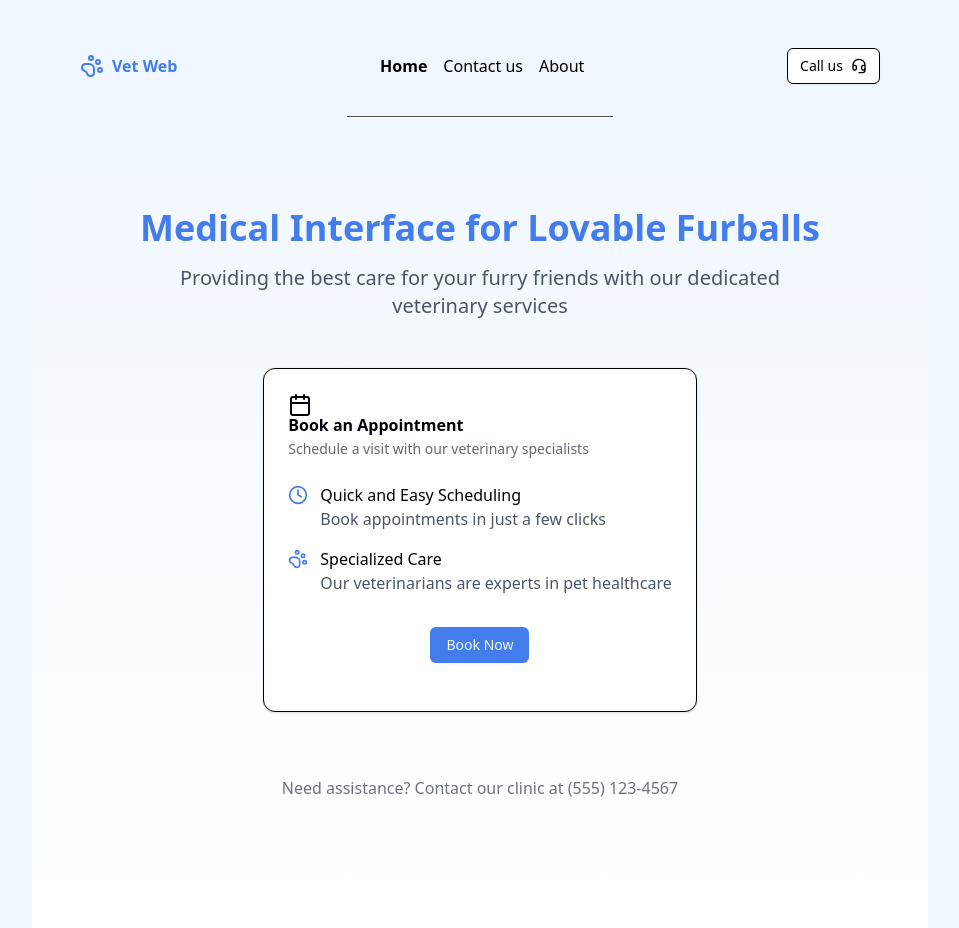
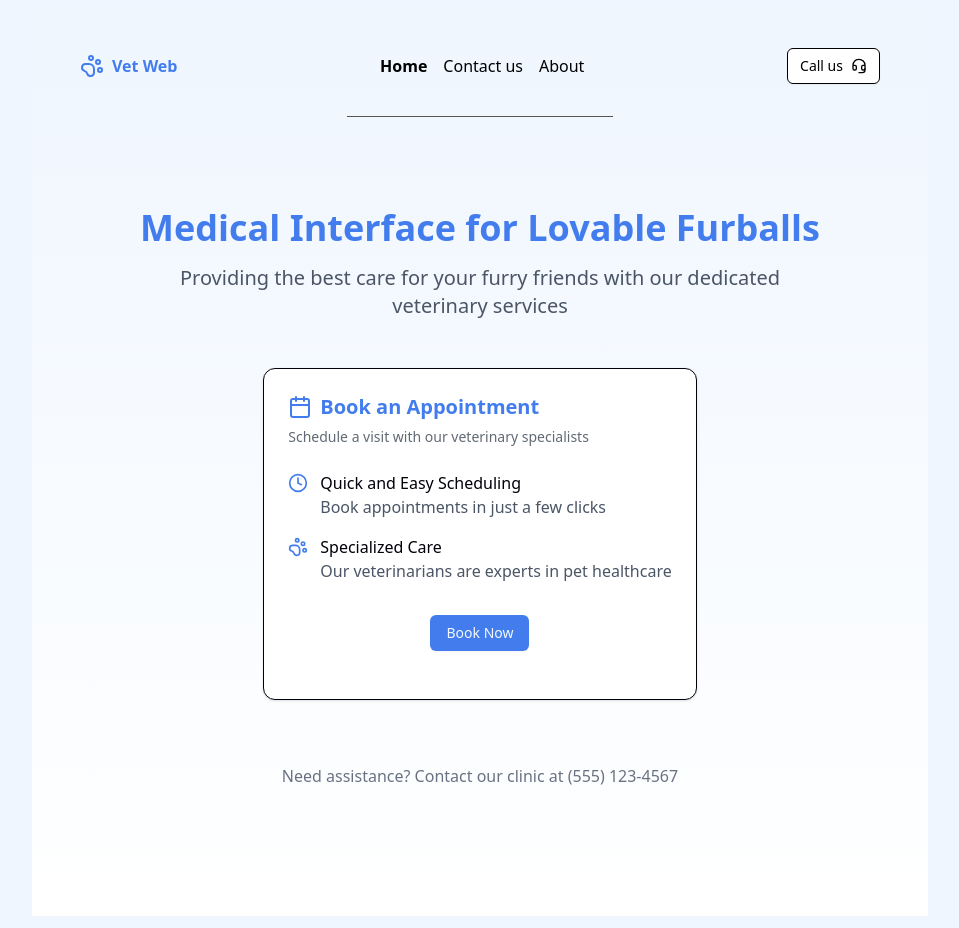
Before and after one commit to Shuunen/vet-web, a React (Vite) app: page / in a window 1280 px wide. Shown: the whole page, without its empty margins (160-1119 px from the left). Built offline with nearby package versions, Linux system fonts and the light colour scheme.

Commit message:
refactor: replace Select component with FormSelect and update index route to use BookAppointmentCard

```diff
--- /dev/null
+++ b/src/components/molecules/book-appointment-card.tsx
@@ -0,0 +1,43 @@
+import { Button } from '@/components/ui/button'
+import { Card, CardContent, CardDescription, CardFooter, CardHeader, CardTitle } from '@/components/ui/card'
+import { Link } from '@tanstack/react-router'
+import { Calendar, Clock, PawPrint } from 'lucide-react'
+
+export function BookAppointmentCard() {
+  return (
+    <Card>
+      <CardHeader>
+        <CardTitle>
+          <div className="flex items-center text-xl text-primary">
+            <Calendar className="mr-2 h-6 w-6" />
+            Book an Appointment
+          </div>
+        </CardTitle>
+        <CardDescription>Schedule a visit with our veterinary specialists</CardDescription>
+      </CardHeader>
+      <CardContent>
+        <div className="space-y-4">
+          <div className="flex items-start">
+            <Clock className="h-5 w-5 text-primary mr-3 mt-0.5" />
+            <div>
+              <h3 className="font-medium">Quick and Easy Scheduling</h3>
+              <p className="text-gray-600">Book appointments in just a few clicks</p>
+            </div>
+          </div>
+          <div className="flex items-start">
+            <PawPrint className="h-5 w-5 text-primary mr-3 mt-0.5" />
+            <div>
+              <h3 className="font-medium">Specialized Care</h3>
+              <p className="text-gray-600">Our veterinarians are experts in pet healthcare</p>
+            </div>
+          </div>
+        </div>
+      </CardContent>
+      <CardFooter className="flex justify-center pb-6 pt-2">
+        <Link to="/book-appointment/step-1">
+          <Button variant="default">Book Now</Button>
+        </Link>
+      </CardFooter>
+    </Card>
+  )
+}
--- a/src/components/molecules/select.tsx
+++ b/src/components/molecules/form-select.tsx
@@ -48,7 +48,7 @@ function getSelection(options: Props['options'], value?: PropsOption['value']) {
   return undefined
 }
 
-export function Select<TFieldValues extends FieldValues>({ form, field, name, options, placeholder }: Props<TFieldValues>) {
+export function FormSelect<TFieldValues extends FieldValues>({ form, field, name, options, placeholder }: Props<TFieldValues>) {
   const [open, setOpen] = useState(false)
 
   return (
--- a/src/routes/book-appointment/step-1.tsx
+++ b/src/routes/book-appointment/step-1.tsx
@@ -1,4 +1,4 @@
-import { Select } from '@/components/molecules/select'
+import { FormSelect } from '@/components/molecules/form-select'
 import { Button } from '@/components/ui/button'
 import { Form, FormControl, FormField, FormItem, FormLabel, FormMessage } from '@/components/ui/form'
 import { Input } from '@/components/ui/input'
@@ -56,7 +56,7 @@ function BaseDataForm() {
           render={({ field }) => (
             <FormItem>
               <FormLabel>Name</FormLabel>
-              <Select
+              <FormSelect
                 form={form}
                 name="name"
                 id="name"
@@ -79,7 +79,7 @@ function BaseDataForm() {
             <FormItem>
               <FormLabel>Age</FormLabel>
               <FormControl>
-                <Select
+                <FormSelect
                   form={form}
                   name="age"
                   id="age"
--- a/src/routes/index.tsx
+++ b/src/routes/index.tsx
@@ -1,7 +1,5 @@
-import { Button } from '@/components/ui/button'
-import { Card, CardContent, CardDescription, CardFooter, CardHeader, CardTitle } from '@/components/ui/card'
-import { Link, createFileRoute } from '@tanstack/react-router'
-import { Calendar, Clock, PawPrint } from 'lucide-react'
+import { BookAppointmentCard } from '@/components/molecules/book-appointment-card'
+import { createFileRoute } from '@tanstack/react-router'
 
 function Index() {
   return (
@@ -12,38 +10,7 @@ function Index() {
       </div>
 
       <div className="flex justify-center">
-        <Card>
-          <CardHeader>
-            <CardTitle>
-              <Calendar className="mr-2 h-6 w-6" />
-              Book an Appointment
-            </CardTitle>
-            <CardDescription>Schedule a visit with our veterinary specialists</CardDescription>
-          </CardHeader>
-          <CardContent>
-            <div className="space-y-4">
-              <div className="flex items-start">
-                <Clock className="h-5 w-5 text-primary mr-3 mt-0.5" />
-                <div>
-                  <h3 className="font-medium">Quick and Easy Scheduling</h3>
-                  <p className="text-gray-600">Book appointments in just a few clicks</p>
-                </div>
-              </div>
-              <div className="flex items-start">
-                <PawPrint className="h-5 w-5 text-primary mr-3 mt-0.5" />
-                <div>
-                  <h3 className="font-medium">Specialized Care</h3>
-                  <p className="text-gray-600">Our veterinarians are experts in pet healthcare</p>
-                </div>
-              </div>
-            </div>
-          </CardContent>
-          <CardFooter className="flex justify-center pb-6 pt-2">
-            <Link to="/book-appointment/step-1">
-              <Button variant="default">Book Now</Button>
-            </Link>
-          </CardFooter>
-        </Card>
+        <BookAppointmentCard />
       </div>
 
       <div className="mt-16 text-center text-gray-500">
```
Also changed, not shown: 2 other files (tests, documents, lock files or other folders).
